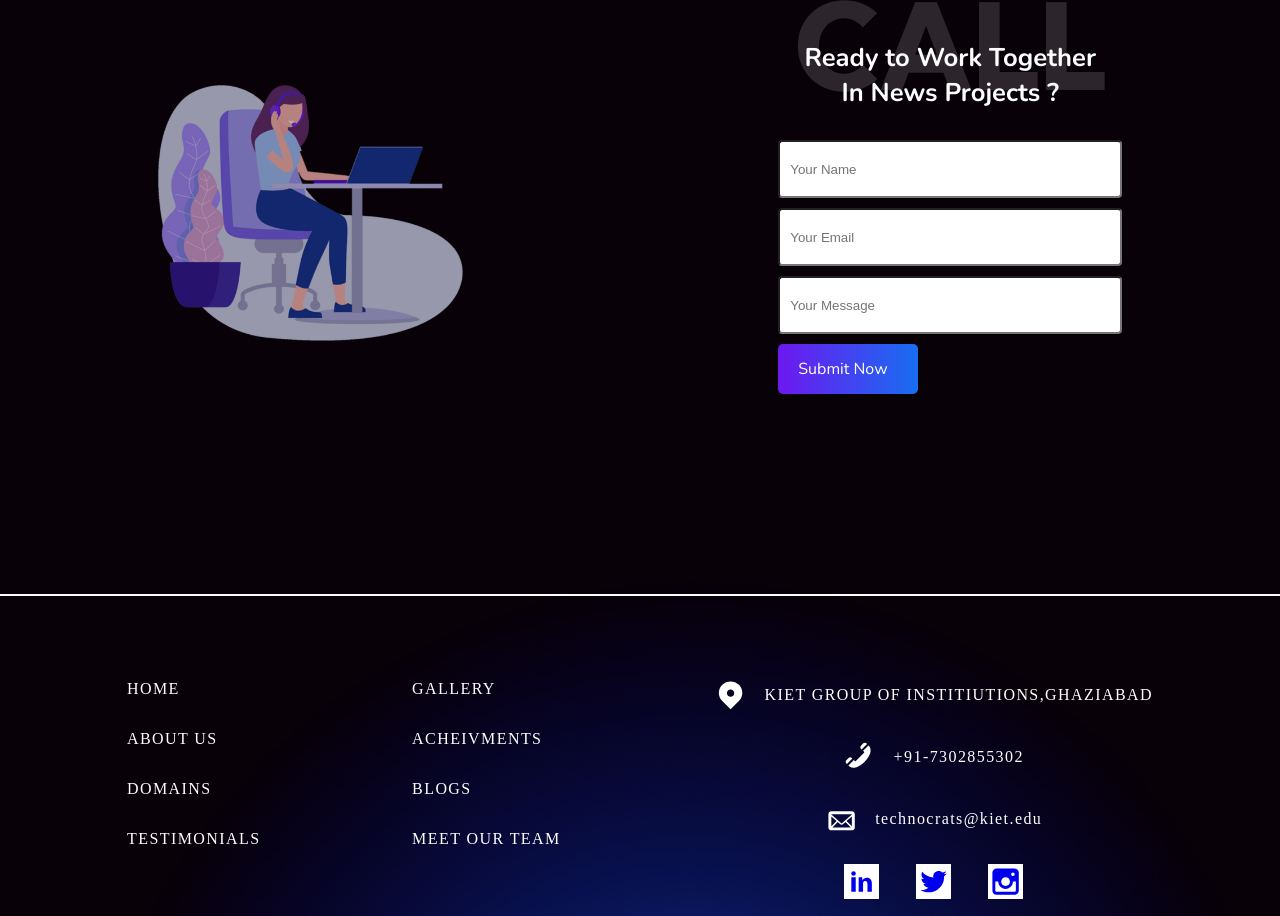
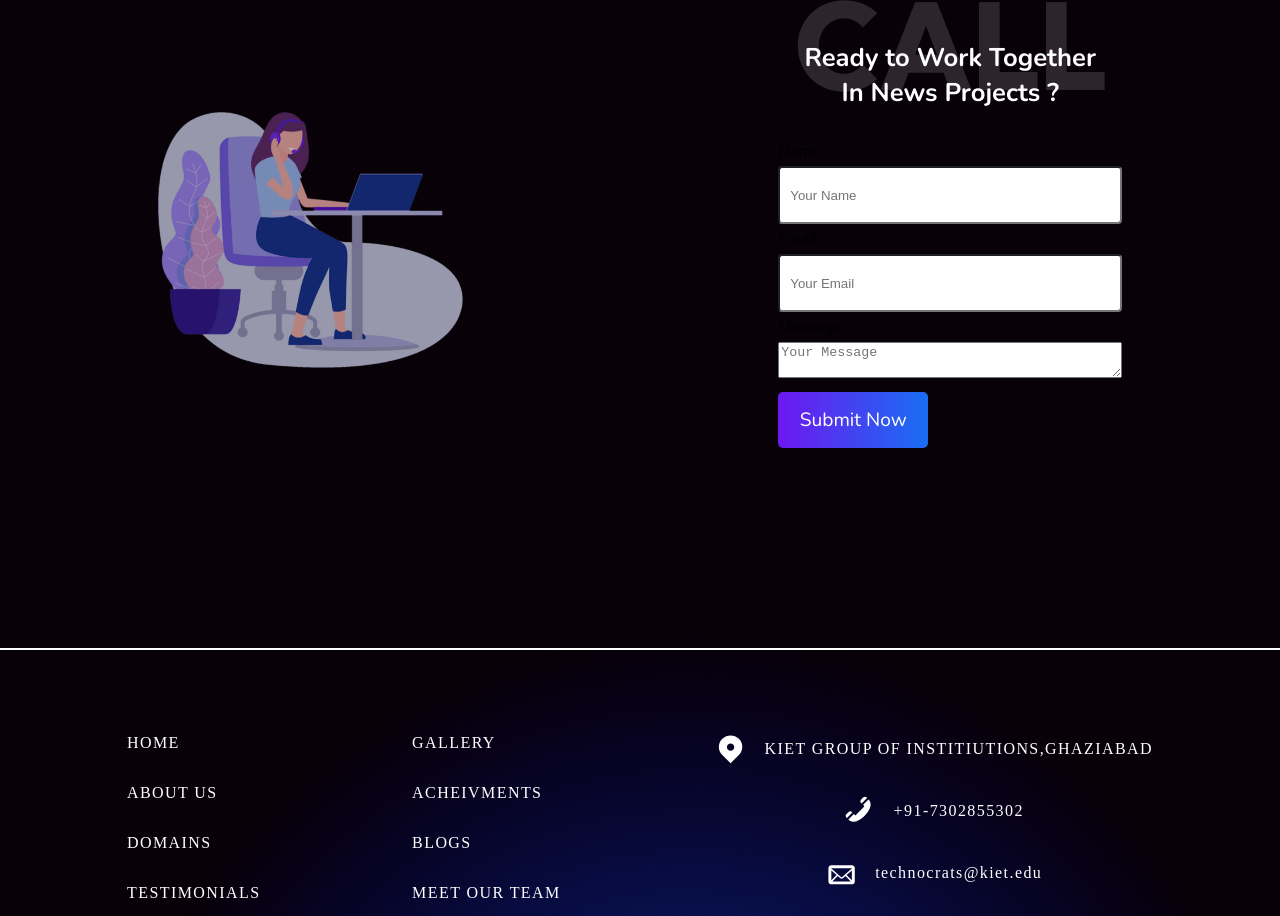
Before and after one commit to prabhat-021/Technocrat_Web_App, a React (Create React App) app: page / in a window 1280 px wide. Shown: the part 7004-7920 px from the top of the page. Built offline with nearby package versions, Linux system fonts and the light colour scheme; a web font is replaced by a local one.

Commit message:
Form Activated using email js

```diff
--- a/package.json
+++ b/package.json
@@ -3,6 +3,7 @@
   "version": "0.1.0",
   "private": true,
   "dependencies": {
+    "@emailjs/browser": "^3.11.0",
     "@testing-library/jest-dom": "^5.17.0",
     "@testing-library/react": "^13.4.0",
     "@testing-library/user-event": "^13.5.0",
--- a/src/Pages/Contact/Contact.js
+++ b/src/Pages/Contact/Contact.js
@@ -1,7 +1,19 @@
-import React from "react";
+import React, { useRef } from 'react';
+import emailjs from '@emailjs/browser';
 import contactill from "../../Assets/contactill.png";
 import styles from "./Contact.module.css";
 const Contact = () => {
+  const form = useRef();
+  const sendEmail = (e) => {
+    e.preventDefault();
+
+    emailjs.sendForm('service_768sn4r', 'template_pk2uyaq', form.current, '0pJwt3zoFQv1CRgBA')
+      .then((result) => {
+          console.log(result.text);
+      }, (error) => {
+          console.log(error.text);
+      });
+  };
   return (
     <div className={styles.container}>
       <img className={styles.contill} src={contactill} alt="illustration" />
@@ -13,11 +25,21 @@ const Contact = () => {
             <div>In News Projects ?</div>{" "}
           </div>
         </div>
+        <form className={styles.form} ref={form} onSubmit={sendEmail}>
+      <label>Name</label>
+      <input className={styles.input} type="text" name="user_name" placeholder='Your Name'/>
+      <label>Email</label>
+      <input className={styles.input} type="email" name="user_email" placeholder='Your Email' />
+      <label>Message</label>
+      <textarea name="message" placeholder='Your Message' />
+      <input className={styles.contbtn} type="submit" value="Submit Now" />
+    </form>
 
-        <input className={styles.input} placeholder="Your Name" />
+
+        {/* <input className={styles.input} placeholder="Your Name" />
         <input className={styles.input} placeholder="Your Email" />
         <input className={styles.input} placeholder="Your Message" />
-        <botton className={styles.contbtn}>Submit Now</botton>
+        <botton className={styles.contbtn}>Submit Now</botton> */}
       </div>
     </div>
   );
--- a/src/Pages/Contact/Contact.module.css
+++ b/src/Pages/Contact/Contact.module.css
@@ -23,15 +23,17 @@ min-width: 250px;
 
 }
 .contbtn{
+   width: 150px;
     color: white;
     background: linear-gradient(270deg, #186EF2 0%, #6D18EF 100%);
-    width: 100px;
-    height: 30px;
-    padding: 10px 20px;
-    display: flex;
-    text-align: center;
-    align-items: center;
     border-radius:5px ;
+    padding: 15px 20px;
+    margin-top: 10px;
+    cursor: pointer;
+    border: none;
+    font-size: 1.2em;
+    font-family: Nunito,sans-serif;
+
 
 }
 
@@ -77,6 +79,12 @@ text-align: center;
   }
 
 
+  .form{
+    display: flex;
+    flex-direction: column;
+    gap: 4px;
+  }
+
 
   @media only screen and (max-width: 700px) {
     .bgname{
```
Also changed, not shown: 2 other files (tests, documents, lock files or other folders).
